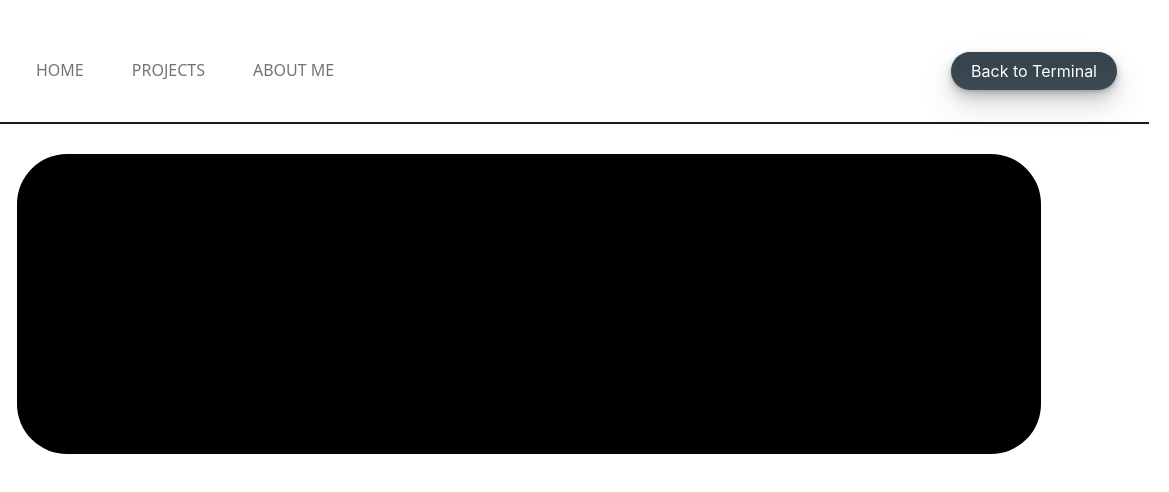
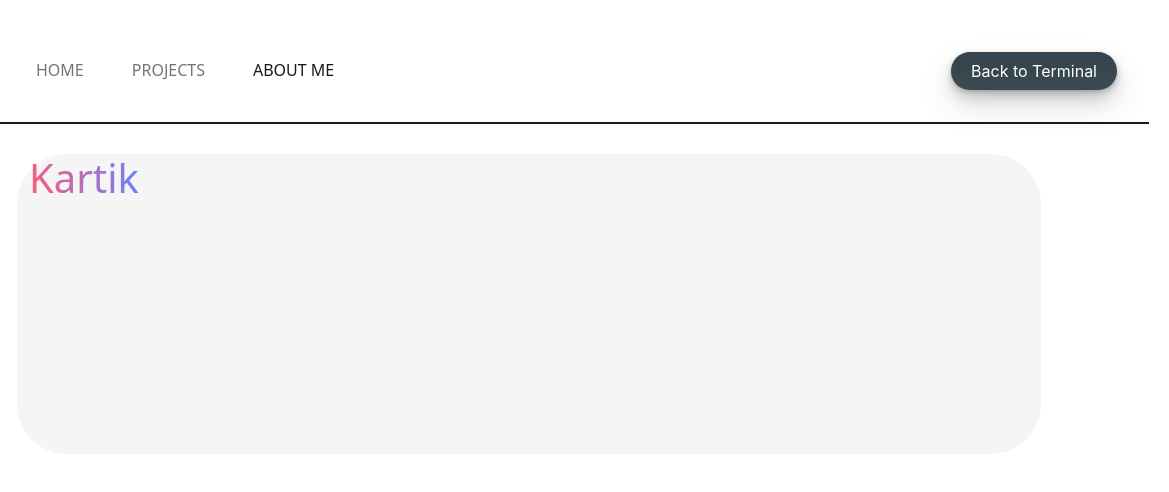
Before and after one commit to KartikPulipati/kartikPortfolioWebsite, a plain HTML site: page aboutme.html in a window 1280 px wide. Shown: the full height of the page, 111-1280 px from the left. Drawn offline with nearby package versions, Linux system fonts and the light colour scheme.

Commit message:
V3.1.1
Just some minor changes to the text colors.

```diff
--- a/aboutme.html
+++ b/aboutme.html
@@ -16,18 +16,31 @@
     <link rel="stylesheet" href="https://cdn.jsdelivr.net/npm/bootstrap-icons@1.10.5/font/bootstrap-icons.css">
 
     <style>
-        #aboutme{
+        #aboutme {
             margin-top: 30px;
             margin-left: 10vw;
             margin-right: 10vw;
             width: 80vw;
             height: 300px;
-            background-color: #000;
+            background-color: #f5f5f5;
             border-radius: 50px;
+        }
+
+        #aboutme h1 {
+            width: fit-content;
+            background: linear-gradient(to right, #fc5c7d, #6a82fb);
+            -webkit-text-fill-color: transparent;
+            -webkit-background-clip: text;
+            -moz-text-fill-color: transparent;
+            -moz-background-clip: text;
+            color: transparent;
+            background-clip: text;
+            text-align: center;
         }
     </style>
 
 </head>
+
 <body>
     <nav class="navbar navbar-expand-lg fixed-top stationary animate__animated animate__slideInDown" id="myNavbar">
         <div class="container-fluid" id="myNaItems">
@@ -47,7 +60,7 @@
                         <a class="nav-link" href="projects.html">PROJECTS</a>
                     </li>
                     <li class="nav-item px-3">
-                        <a class="nav-link" href="aboutme.html">ABOUT ME</a>
+                        <a class="nav-link active" href="aboutme.html">ABOUT ME</a>
                     </li>
                 </ul>
                 <ul class="navbar-nav ml-auto" style="margin-left: auto; margin-right: 20px">
@@ -59,7 +72,14 @@
         </div>
     </nav>
 
-    <div id="aboutme" class=""></div>
+
+    <div id="aboutme">
+        <div class="container">
+            <h1>Kartik</h1>
+        </div>
+
+    </div>
+
 
 
 
--- a/css/navbar.css
+++ b/css/navbar.css
@@ -3,7 +3,7 @@
     display: block;
     width: 0px;
     height: 3px;
-    background: #14C2C6;
+    background: rgb(43, 43, 43);
     -webkit-transition: width .8s ease;
     -moz-transition: width .8s ease;
     -o-transition: width .8s ease;
@@ -26,7 +26,7 @@
 
 .nav-link:hover {
     font-size: 1.32em !important;
-    color: #14C2C6;
+    color: black;
 }
 
 #myNavbar {
```
Also changed, not shown: home.html (+11 -7 lines), projects.html (+2 -1 lines).
